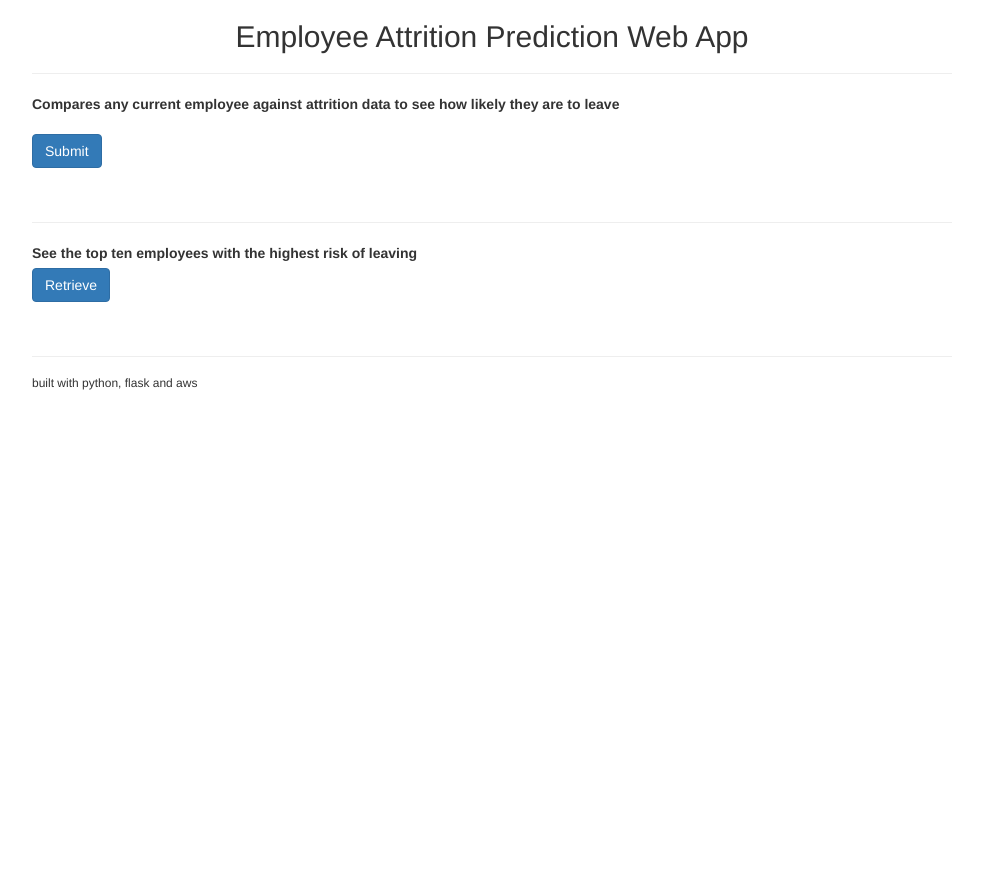
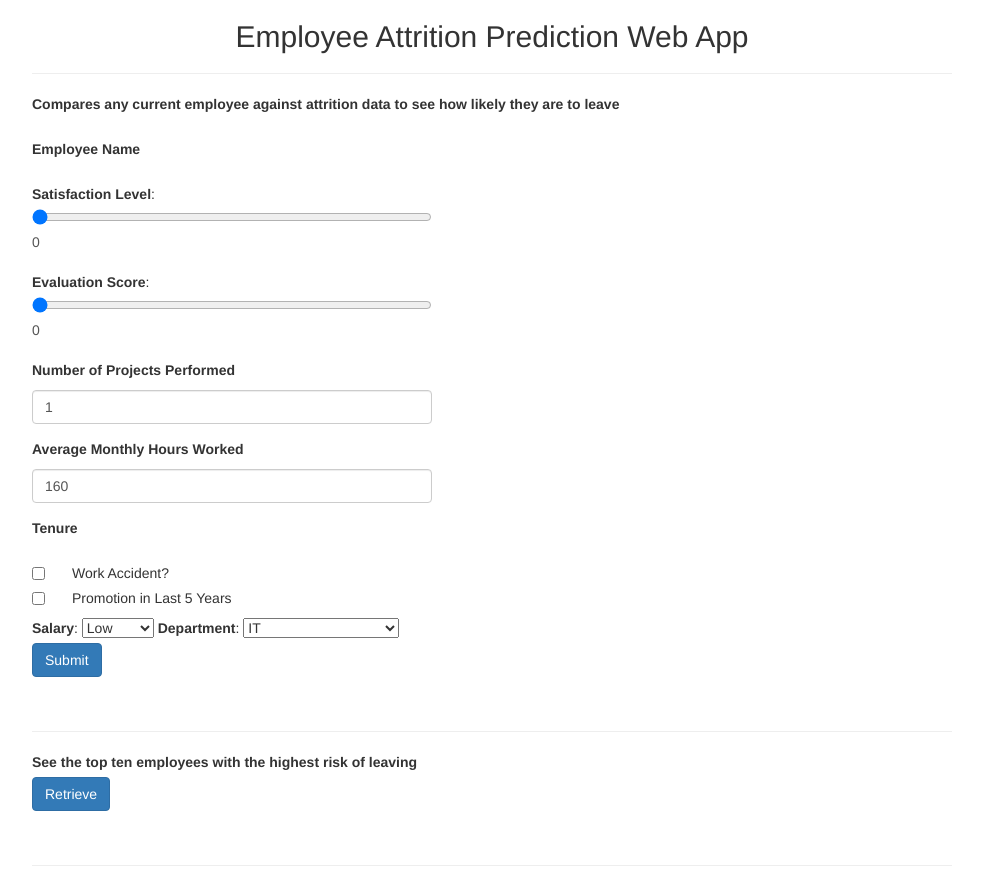
Before and after one commit to riotmakerr/flask-ds, a Flask app: page / in a window 1280 px wide. Shown: the top 878 px of the page, without its empty margins (148-1131 px from the left). Before the commit the page ends 390 px from the top, so only its background shows below. Run offline with Flask 2, Linux system fonts and the light colour scheme; some libraries are stand-ins or nearby versions.

Commit message:
updated UI

```diff
--- a/application.py
+++ b/application.py
@@ -1,7 +1,7 @@
 from flask import Flask, render_template, request
 from application import db
 # from application.models import Data
-from application.forms import EnterDBInfo, RetrieveDBInfo
+from application.forms import EmployeeInfo
 from creds import APPLICATION_SECRET_KEY
 
 application = Flask(__name__)
@@ -12,22 +12,29 @@ application.secret_key = APPLICATION_SECRET_KEY
 @application.route('/', methods=['GET', 'POST'])
 @application.route('/index', methods=['GET', 'POST'])
 def index():
-    form1 = EnterDBInfo(request.form)
-    form2 = RetrieveDBInfo(request.form)
+    form1 = EmployeeInfo(request.form)
 
     if request.method == 'POST' and form1.validate():
-        result = db.engine.execute("SELECT * FROM results WHERE employee_name = '" + str(form1.dbNotes.data) + "'")
+        form1.employee_name.data
+        form1.s_level.data
+        form1.eval_score.data
+        form1.number_projects_performed.data
+        form1.average_monthly_hours_worked.data
+        form1.tenure.data
+        form1.work_accident.data
+        form1.promotion_in_last_5years.data
         return render_template('results.html', results=result, num_return='1')
-        # data_entered = Data(notes=form1.dbNotes.results)
-        # try:
-        #     db.session.add(data_entered)
-        #     db.session.commit()
-        #     db.session.close()
-        # except:
-        #     db.session.rollback()
-        # return render_template('thanks.html', notes=form1.dbNotes.results)
 
-    elif request.method == 'POST':
+        data_entered = Data(notes=form1.dbNotes.results)
+        try:
+            db.session.add(data_entered)
+            db.session.commit()
+            db.session.close()
+        except:
+            db.session.rollback()
+        return render_template('thanks.html', notes=form1.dbNotes.results)
+
+    # elif request.method == 'POST':
         # try:
         #     num_return = int(form2.numRetrieve.Data)
         #     query_db = Data.query.order_by(Data.id.desc()).limit(num_return)
@@ -36,11 +43,11 @@ def index():
         #     db.session.close()
         # except:
         #     db.session.rollback()
-        result = db.engine.execute("SELECT * FROM results ORDER BY leave_chance DESC")
-        return render_template('results.html', results=result, num_return='1')
+        # result = db.engine.execute("SELECT * FROM results ORDER BY leave_chance DESC")
+        # return render_template('results.html', results=result, num_return='1')
 
 
-    return render_template('index.html', form1=form1, form2=form2)
+    return render_template('index.html', form1=form1)
 
 if __name__ == '__main__':
     application.run(host='0.0.0.0')
--- a/application/forms.py
+++ b/application/forms.py
@@ -1,8 +1,15 @@
 from flask.ext.wtf import Form
-from wtforms import TextField, validators
+from wtforms import TextField, validators, IntegerField, BooleanField, DecimalField, SelectField
+from wtforms.fields.html5 import DecimalRangeField
 
-class EnterDBInfo(Form):
-    dbNotes = TextField(label='Items to add to DB', description="db_enter", validators=[validators.required(), validators.Length(min=0, max=128, message=u'Enter 128 characters or less')])
-
-class RetrieveDBInfo(Form):
-    numRetrieve = TextField(label='Number of DB Items to Get', description="db_get", validators=[validators.required(), validators.Regexp('^\d{1}$',message=u'Enter a number between 1 and 10')])
+class EmployeeInfo(Form):
+    employee_name = TextField(label='Employee Name',  validators=[validators.required(), validators.Length(min=0, max=128, message=u'Enter 128 characters or less')])
+    s_level = DecimalRangeField(label='Satisfaction Level', default = 0, places=2)
+    eval_score = DecimalRangeField(label='Evaluation Score', default = 0, places=2)
+    number_projects_performed = IntegerField(label='Number of Projects Performed', default = 1)
+    average_monthly_hours_worked = IntegerField(label='Average Monthly Hours Worked', default = 160)
+    tenure = DecimalField(label='Tenure', default=.01)
+    work_accident = BooleanField(label='Work Accident?')
+    promotion_in_last_5years = BooleanField(label='Promotion in Last 5 Years')
+    salary = SelectField(label='Salary', choices=[('low','Low'),('medium','Medium'),('high','High')])
+    department = SelectField(label='Department', choices=[('dep_IT', 'IT'),('dep_accounting', 'Accounting'),('dep_hr', 'HR'), ('dep_management', 'Management'), ('dep_marketing', 'Marketing'),('dep_product_mng', 'Product Management'),('dep_sales', 'Sales'),('dep_support', 'General Support'),('dep_technical', 'Tech Support'),('dep_RandD', 'Other')])
--- a/templates/index.html
+++ b/templates/index.html
@@ -1,5 +1,10 @@
 {% extends "base.html" %} {% import 'macros.html' as macros %}
 {% block content %}
+<script>
+function outputUpdate(name, value) {
+    document.querySelector('#selected-' + name).value = value;
+}
+</script>
 
 <div class="container">
 
@@ -16,7 +21,30 @@
       {{ form1.hidden_tag() }}
       <label>Compares any current employee against attrition data to see how likely they are to leave</label>
       <div style="max-width:400px;">
-        {{ macros.render_field(form1.dbNotes, placeholder='Enter Employee Name', type='dbNotes', label_visible=false) }}
+        <br>
+        {{ macros.render_field(form1.employee_name, placeholder='Enter Employee Name', type='employee_name', label_visible=true) }}
+
+        {{ form1.s_level.label }}:
+        {{ form1.s_level(min=0, max=1, step='.01', id='s-level', oninput="outputUpdate(id, value)") }}
+        <output for="s-level" id="selected-s-level">{{ form1.s_level.data }}</output>
+        <br>
+        {{ form1.eval_score.label }}:
+        {{ form1.eval_score(min=0, max=1, step='.01', id='eval-score', oninput="outputUpdate(id, value)") }}
+        <output for="eval-score" id="selected-eval-score">{{ form1.eval_score.data }}</output>
+        <br>
+
+        {{ macros.render_field(form1.number_projects_performed, type='number_projects_performed', label_visible=true) }}
+        {{ macros.render_field(form1.average_monthly_hours_worked, type='average_monthly_hours_worked', label_visible=true) }}
+        {{ macros.render_field(form1.tenure, type='tenure', label_visible=true) }}
+        {{ macros.render_checkbox_field(form1.work_accident) }}
+        {{ macros.render_checkbox_field(form1.promotion_in_last_5years) }}
+
+        {{ form1.salary.label }}:
+        {{ form1.salary }}
+
+        {{ form1.department.label }}:
+        {{ form1.department }}
+        <br>
       <!-- <div align="center"> -->
         <button type="submit" class="btn btn-primary">Submit</button></p>
       <!-- </div> -->
@@ -29,7 +57,6 @@
 
   <form method="post" action="/index"  id="db_post" name="db_view">
 
-      {{ form2.hidden_tag() }}
       <label>See the top ten employees with the highest risk of leaving</label>
         <div style="max-width:400px;">
       <!-- <div align="center"> -->
--- a/templates/macros.html
+++ b/templates/macros.html
@@ -15,6 +15,9 @@
             <label for="{{ field.id }}" class="control-label">{{ field.label }}</label>
         {% endif %}
         {% if field.type == 'TextField' %}
+            {{ field(class_='form-control', **kwargs) }}
+        {% endif %}
+        {% if field.type == 'IntegerField' %}
             {{ field(class_='form-control', **kwargs) }}
         {% endif %}
         {% if field.errors %}
```
